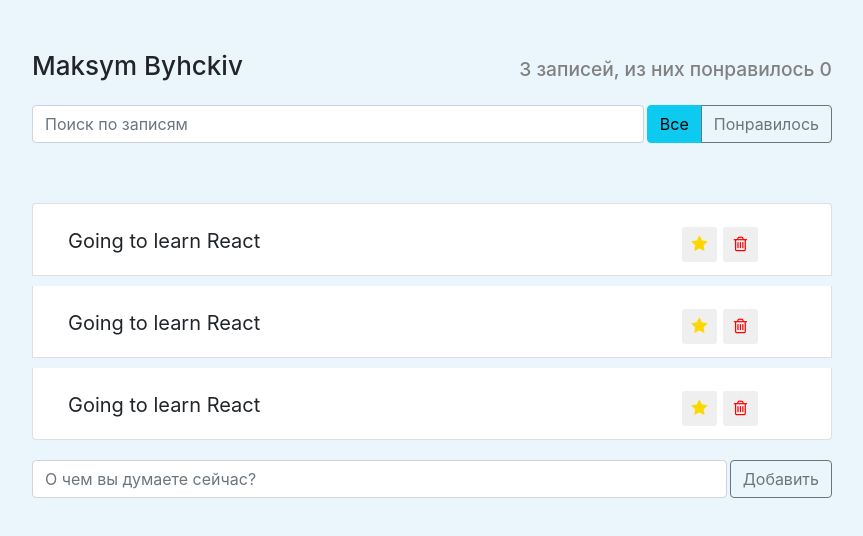
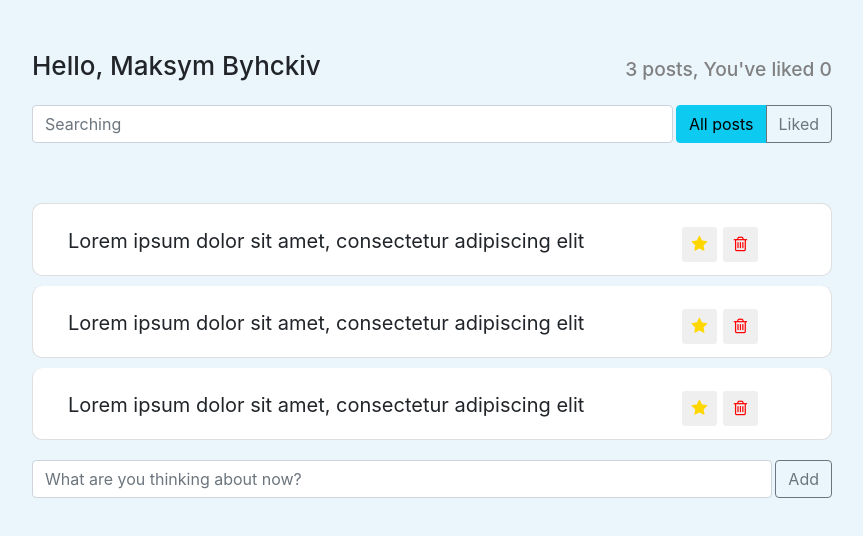
Before and after one commit to ajmakss/first-app, a React app: page / in a window 1280 px wide. Shown: the whole page, without its empty margins (208-1071 px from the left). Built offline with nearby package versions, Linux system fonts and the light colour scheme.

Commit message:
the first react app

```diff
--- a/src/components/app-header/app-header.js
+++ b/src/components/app-header/app-header.js
@@ -4,8 +4,8 @@ import './app-header.css';
 const AppHeader = ({liked, allPosts}) => {
     return (
         <div className="app-header d-flex">
-            <h1>Maksym Byhckiv</h1>
-            <h2>{allPosts} записей, из них понравилось {liked}</h2>
+            <h1>Hello, Maksym Byhckiv</h1>
+            <h2>{allPosts} posts, You've liked {liked}</h2>
         </div>
     )
 }
--- a/src/components/app/app.js
+++ b/src/components/app/app.js
@@ -12,9 +12,9 @@ export default class App extends React.Component {
         super(props);
         this.state = {
             data: [
-                {label: "Going to learn React", important: true, like: false, important: false, id: 1},
-                {label: "Going to learn React", important: false, like: false, important: false, id: 2},
-                {label: "Going to learn React", important: false, like: false, important: false, id: 3}
+                {label: "Lorem ipsum dolor sit amet, consectetur adipiscing elit", important: true, like: false, important: false, id: 1},
+                {label: "Lorem ipsum dolor sit amet, consectetur adipiscing elit", important: false, like: false, important: false, id: 2},
+                {label: "Lorem ipsum dolor sit amet, consectetur adipiscing elit", important: false, like: false, important: false, id: 3}
             ],
             term: '',
             filter: 'all'
--- a/src/components/post-add-form/post-add-form.js
+++ b/src/components/post-add-form/post-add-form.js
@@ -32,7 +32,7 @@ export default class PostAddForm extends React.Component {
             onSubmit={this.onSubmit}>
                 <input
                 type="text"
-                placeholder="О чем вы думаете сейчас?"
+                placeholder="What are you thinking about now?"
                 className="form-control new-post-label"
                 onChange={this.onValueChange}
                 value={this.state.text}
@@ -40,7 +40,7 @@ export default class PostAddForm extends React.Component {
                 <button
                 type="submit"
                 className="btn btn-outline-secondary">
-                    Добавить
+                    Add
                 </button>
             </form>
         )
--- a/src/components/post-list-item/post-list-item.css
+++ b/src/components/post-list-item/post-list-item.css
@@ -1,5 +1,6 @@
 .app-list-item {
   font-size: 1.25rem;
+  border-radius: 10px;
 }
 
 .app-list-item button {
@@ -52,3 +53,11 @@
 .app-list-item.important .btn-star {
     color: #aeaeae;
 }
+
+.app-list .list-group-item {
+  background: #fff;
+  border-radius: 10px;
+}
+.btn {
+
+}
--- a/src/components/post-status-fulter/post-status-filter.js
+++ b/src/components/post-status-fulter/post-status-filter.js
@@ -6,8 +6,8 @@ export default class PostStatusFilter extends React.Component {
     constructor(props) {
         super(props);
         this.buttons = [
-            {name: 'all', label: 'Все'},
-            {name: 'like', label: 'Понравилось'},
+            {name: 'all', label: 'All posts'},
+            {name: 'like', label: 'Liked'},
         ]
     }
    render() {
--- a/src/components/search-panel/search-pane.js
+++ b/src/components/search-panel/search-pane.js
@@ -20,7 +20,7 @@ export default class SearchPanel extends React.Component {
             <input
                 className="form-control search-input"
                 type="text"
-                placeholder="Поиск по записям"
+                placeholder="Searching"
                 onChange={this.onUpdateSearch}
             />
         )
```
Also changed, not shown: src/components/post-list-item/Noise.png (added).
